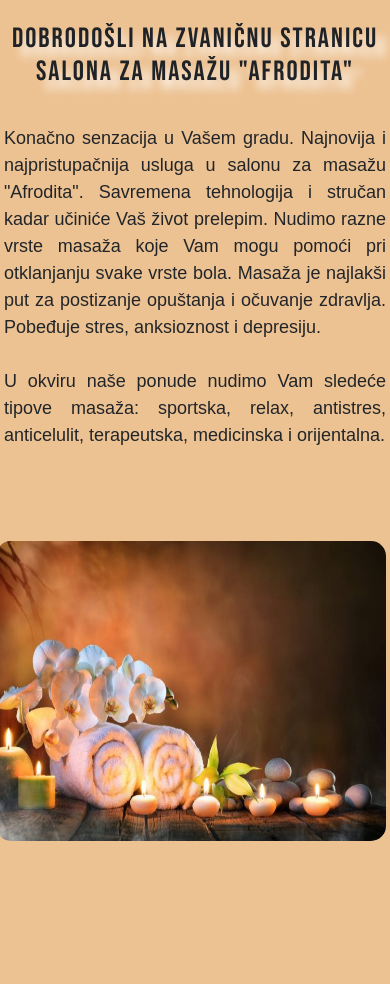
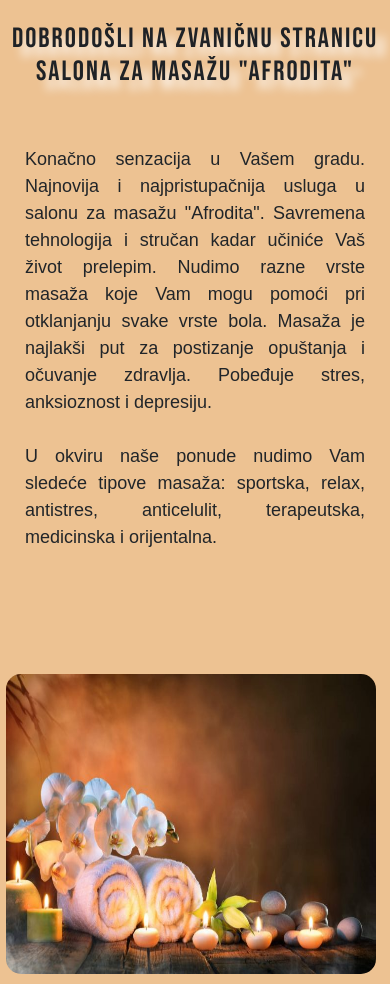
Before and after one commit to natalijaberonja/school_project, a plain HTML site: page index.html in a window 390 px wide. Shown: the part 508-1492 px from the top of the page. Before the commit the page ends 1349 px from the top, so only its background shows below. Drawn offline with nearby package versions, Linux system fonts and the light colour scheme.

Commit message:
Update index.css

```diff
--- a/css/index.css
+++ b/css/index.css
@@ -132,9 +132,11 @@ h1{
     }
     .div3 {
         width: 100%;
+        padding: 10px;
     }
     .div2 {
         width: 100%;
+        padding: 25px;
     }
     .afrodita{
         display: none;
```
